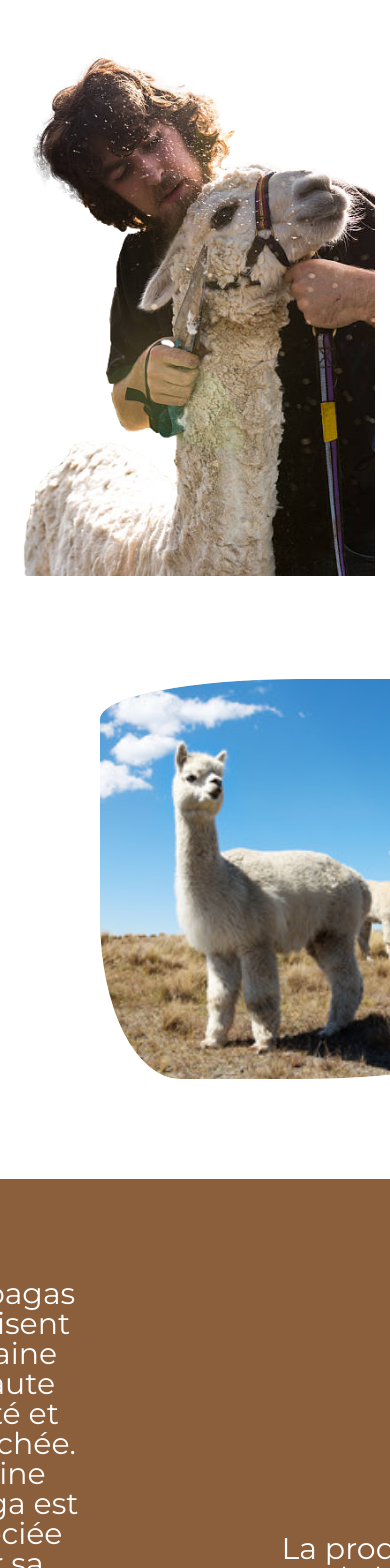
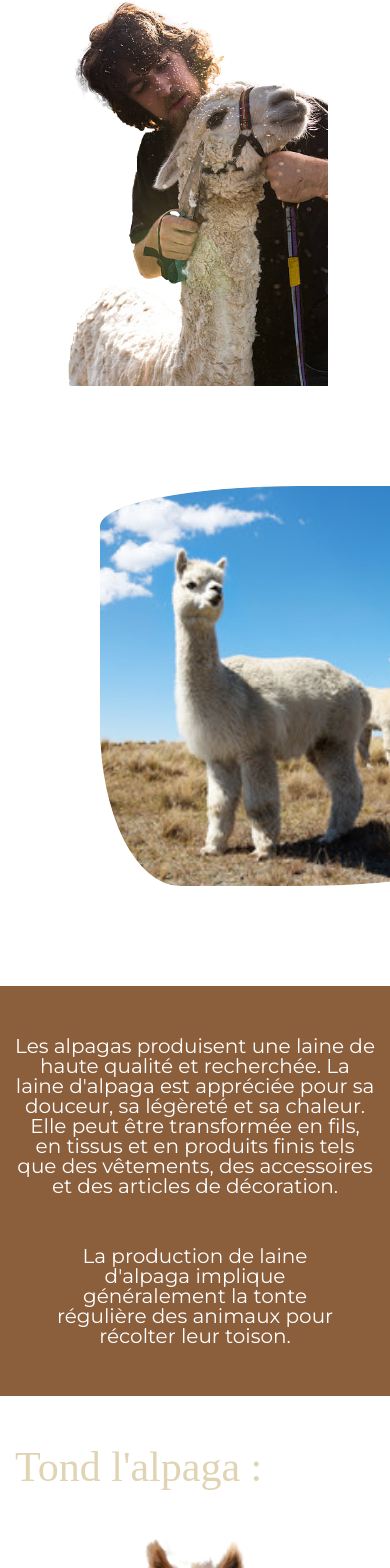
Before and after one commit to julien382/Alpaga, a React (Create React App) app: page /production in a window 390 px wide. Shown: the part 378-1946 px from the top of the page. Built offline with nearby package versions, Linux system fonts and the light colour scheme; a web font is replaced by a local one.

Commit message:
production responsive text and resize height accueilType

```diff
--- a/src/components/AccueilType/AccueilType.css
+++ b/src/components/AccueilType/AccueilType.css
@@ -7,9 +7,11 @@
 
 .alpagaMainContainerAccueilType{
     width: 800px;
-    height: 610px;
+    height: 400px;
     max-width: 100%;
     margin-right: 100px;
+    display: flex;
+    align-items: center;
 }
 
 .alpagaMainAccueilType{
@@ -64,7 +66,6 @@
 
     .alpagaMainContainerAccueilType{
         width: 450px;
-        height: auto;
         max-width: 100%;
         margin-left: 0px;
         margin-right: 0px;
@@ -84,7 +85,7 @@
     }
 
     .partTexteAccueilType{
-        margin-top: 50px;
+        margin-top: 0px;
         margin-left: 0px;
     }
 
--- a/src/pages/Production/Production.css
+++ b/src/pages/Production/Production.css
@@ -46,7 +46,7 @@
   text-align: center;
   color: white;
   font-size: 30px;
-  width: 700px;
+  max-width: 700px;
   margin: 50px;
   margin-right: 150px;
 }
@@ -55,7 +55,7 @@
   text-align: center;
   color: white;
   font-size: 30px;
-  width: 300px;
+  max-width: 300px;
   margin: 50px;
 }
 
@@ -78,7 +78,6 @@
 }
 
 .titleTonduFondu{
-
   margin-top: 50px;
   margin-left: 50px;
   font-size: 80px;
@@ -112,3 +111,42 @@
   margin-left: 100px;
   margin-right: 100px;
 }
+
+@media only screen and (max-width: 767px) {
+  .part2_production{
+    display: flex;
+    flex-direction: column;
+    justify-content: center;
+    align-items: center;
+    background-color: #8B5E3C;
+    padding-top: 50px;
+    padding-bottom: 50px;
+    padding-left: 15px;
+    padding-right: 15px;
+  }
+
+  .part2_production_Paragraphe1{
+    text-align: center;
+    color: white;
+    font-size: 20px;
+    max-width: 700px;
+    margin: 0px;
+    margin-right: 0px;
+  }
+
+  .part2_production_Paragraphe2{
+    text-align: center;
+    color: white;
+    font-size: 20px;
+    max-width: 300px;
+    margin: 0px;
+    margin-top: 50px;
+  }
+
+  .titleTonduFondu{
+    margin-top: 50px;
+    margin-left: 15px;
+    font-size: 42px;
+    margin-bottom: 50px;
+  }
+}
--- a/src/pages/Production/Production.jsx
+++ b/src/pages/Production/Production.jsx
@@ -15,6 +15,7 @@ const Production = () => {
 
   const [imageSrc, setImageSrc] = useState(notTondu);
 
+
   const handleClick = () => {
     setImageSrc(imageSrc === notTondu ? tondu : notTondu);
   };
@@ -22,7 +23,7 @@ const Production = () => {
 
   return (
     <div className='production'>
-      <AccueilType image={tonteDebout} title="Prodution" texte="Les alpagas sont élevés principalement pour leur laine de grande qualité.">
+      <AccueilType image={tonteDebout} title="Production" texte="Les alpagas sont élevés principalement pour leur laine de grande qualité.">
       </AccueilType>
       <div className='productionImages'>
         <ImageTracker image={alpagablanc} />
```
